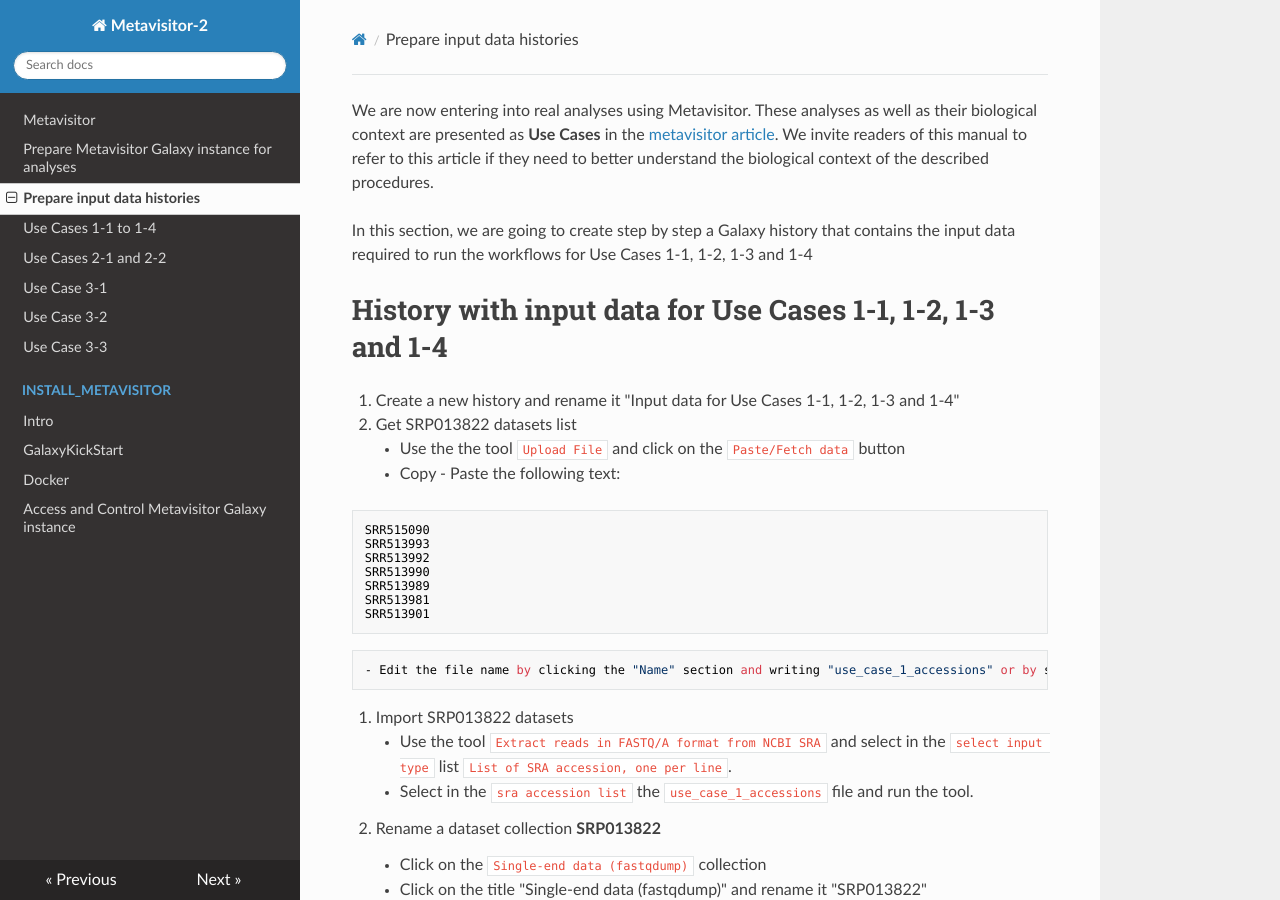
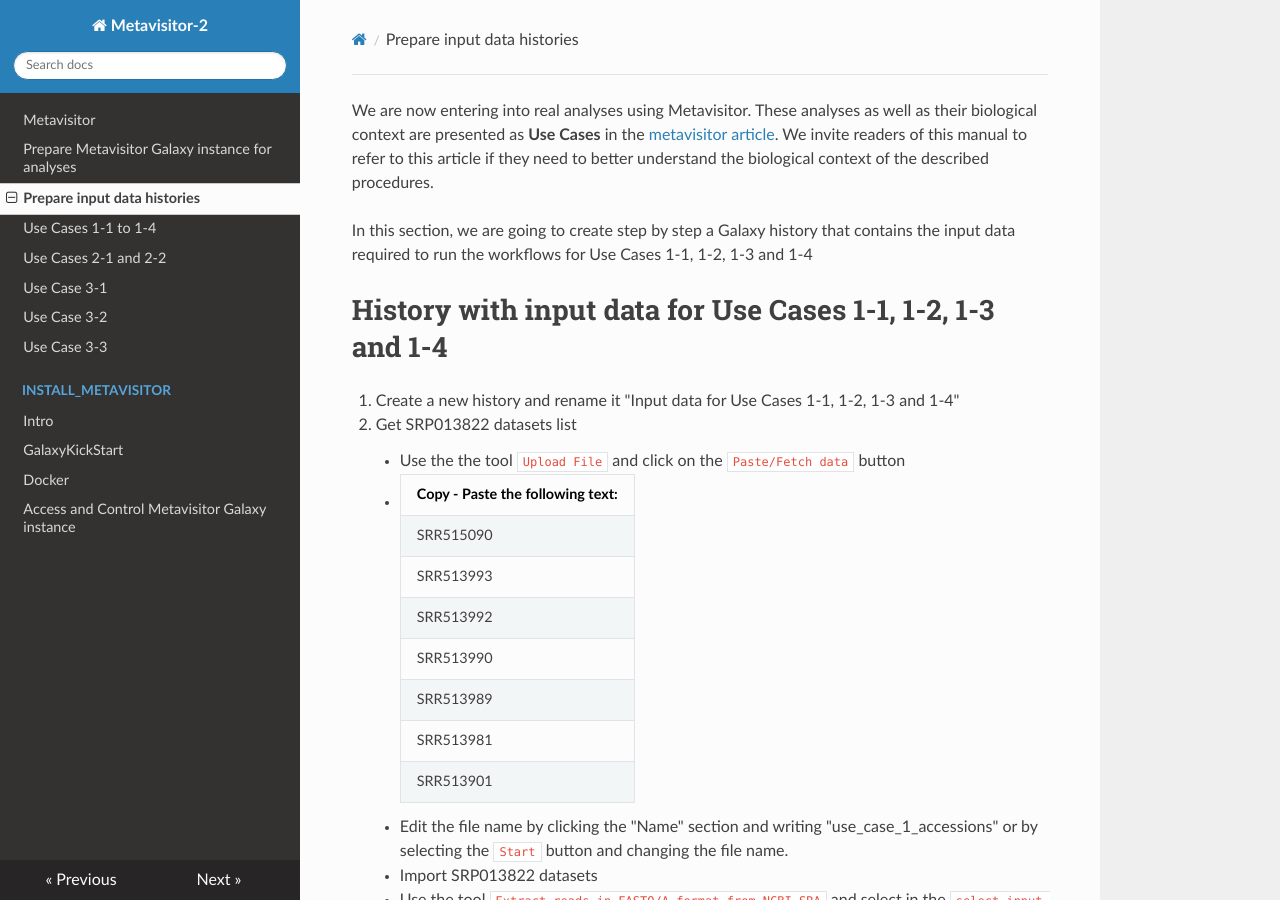
Before and after one commit to ARTbio/metavisitor, an MkDocs documentation site: the page built from docs/use_cases_input_data.md, in a window 1280 px wide and 900 px high. Built offline with MkDocs 1.6.1, drawn with Linux system fonts in a browser that asks for light colours; nearby versions of some CDN libraries; old or Windows-style settings are respelled for this version of MkDocs.

Commit message:
Format SSR list as a table

````diff
--- a/docs/use_cases_input_data.md
+++ b/docs/use_cases_input_data.md
@@ -8,16 +8,15 @@
 1. Create a new history and rename it "Input data for Use Cases 1-1, 1-2, 1-3 and 1-4"
 2. Get SRP013822 datasets list
     - Use the the tool `Upload File` and click on the `Paste/Fetch data` button
-    - Copy - Paste the following text:
-```
-SRR515090
-SRR513993
-SRR513992
-SRR513990
-SRR513989
-SRR513981
-SRR513901
-```
+    - Copy - Paste the following text:|
+    ----------------------------------|
+    SRR515090|
+    SRR513993|
+    SRR513992|
+    SRR513990|
+    SRR513989|
+    SRR513981|
+    SRR513901|
 
     - Edit the file name by clicking the "Name" section and writing "use_case_1_accessions" or by selecting the `Start` button and changing the file name.
 3. Import SRP013822 datasets
````
